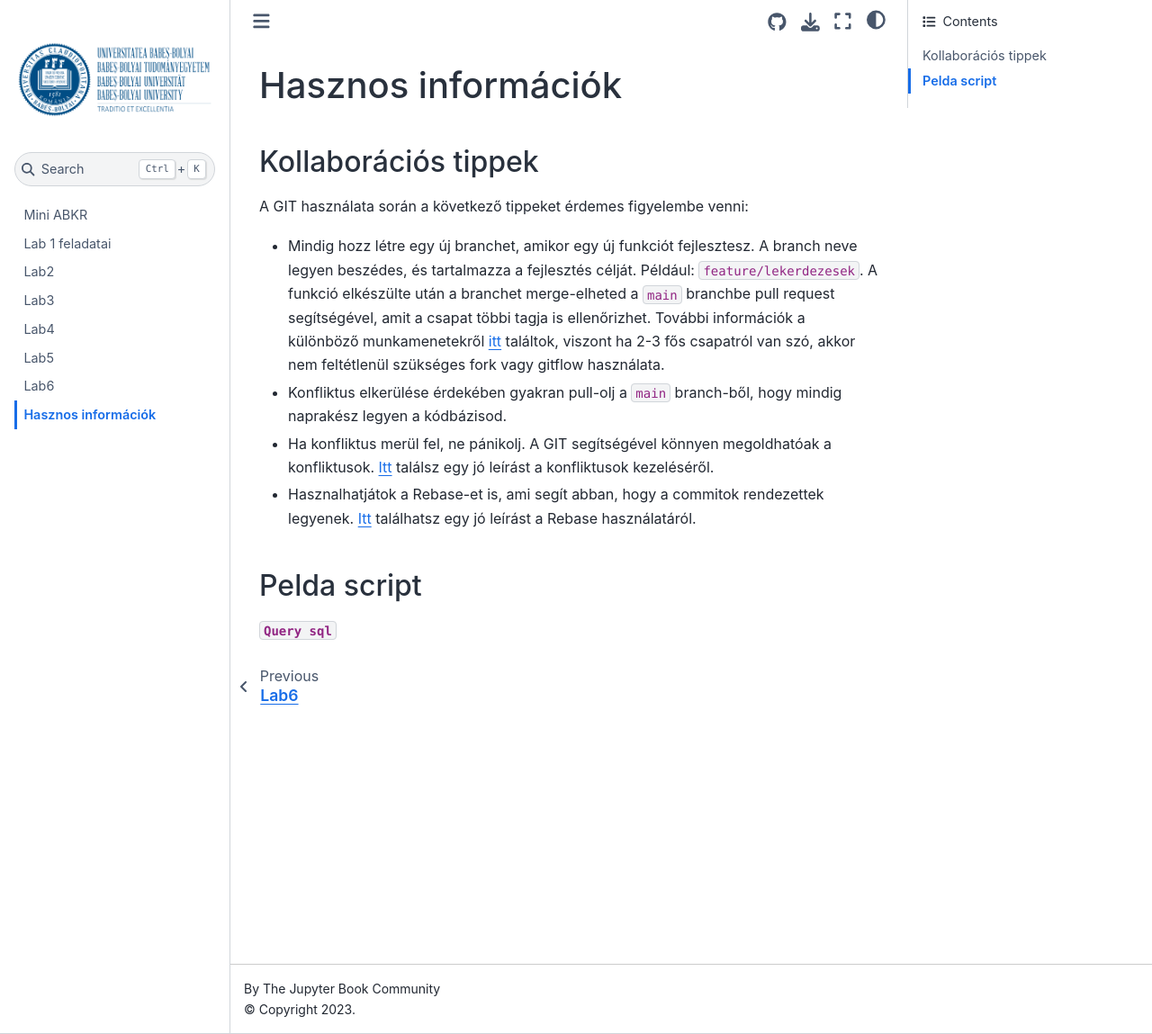
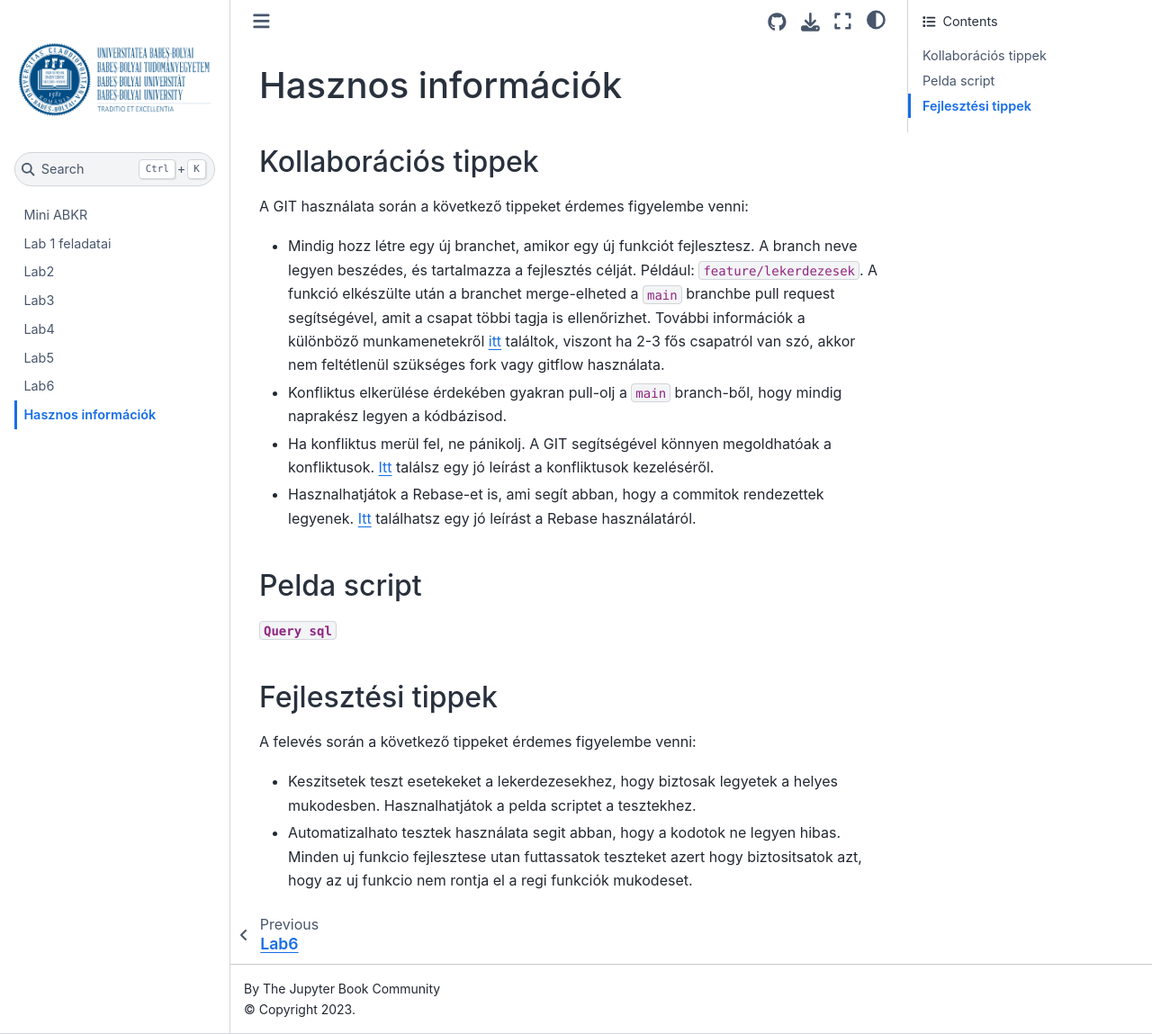
Before and after one commit to UBB-DB/AB2_MiniABKR, a Jupyter Book: the page built from Egyeb/hasznos_infok.md, in a window 1280 px wide and 1149 px high. Shown: the whole window at 90% size. Built offline with Jupyter Book 1.0.4 settings and Sphinx 7.4.7 and the Sphinx Book theme 1.1.4, drawn with Linux system fonts in a browser that asks for light colours.

Commit message:
Fejlesztesi tipp

```diff
--- a/Egyeb/hasznos_infok.md
+++ b/Egyeb/hasznos_infok.md
@@ -14,3 +14,10 @@ A GIT használata során a következő tippeket érdemes figyelembe venni:
 ## Pelda script
 
 {Download}`Query sql <./Students.sql>`
+
+## Fejlesztési tippek
+
+A felevés során a következő tippeket érdemes figyelembe venni:
+
+- Keszitsetek teszt esetekeket a lekerdezesekhez, hogy biztosak legyetek a helyes mukodesben. Hasznalhatjátok a pelda scriptet a tesztekhez.
+- Automatizalhato tesztek használata segit abban, hogy a kodotok ne legyen hibas. Minden uj funkcio fejlesztese utan futtassatok teszteket azert hogy biztositsatok azt, hogy az uj funkcio nem rontja el a regi funkciók mukodeset.
```
